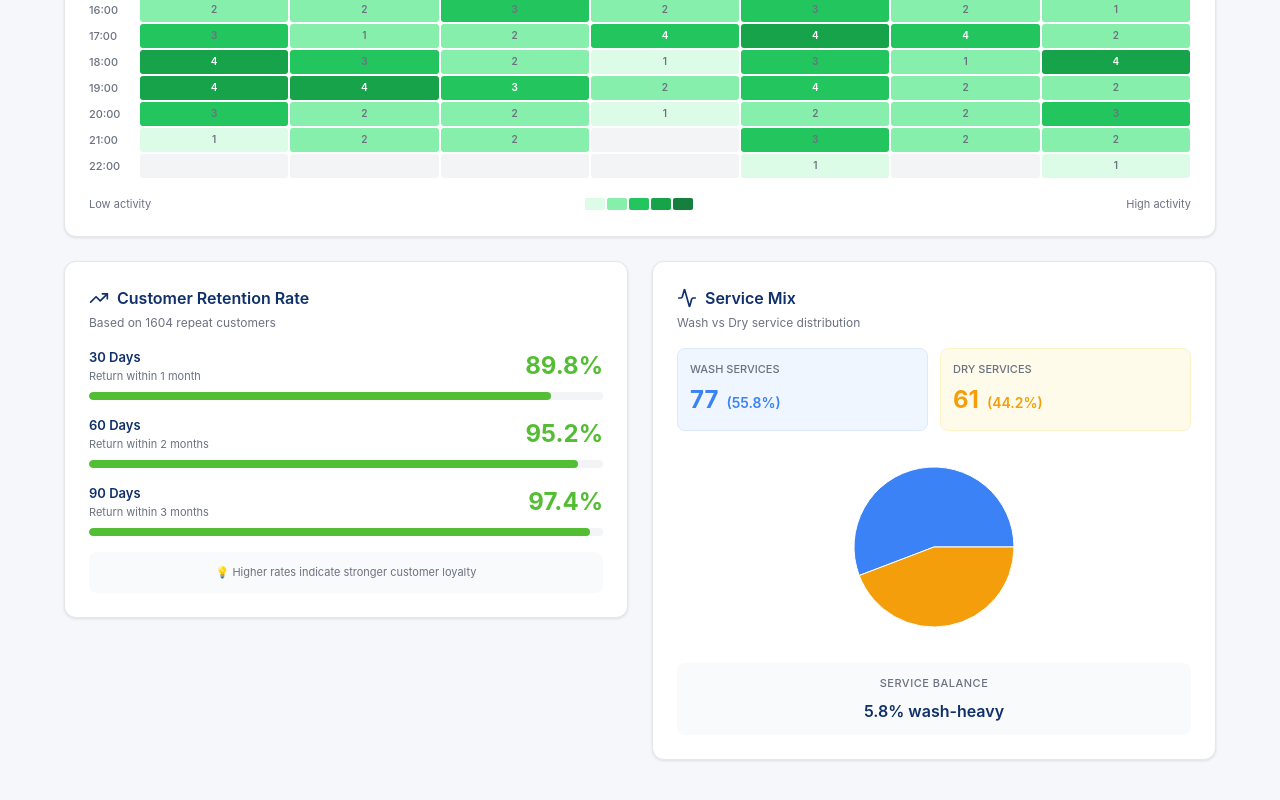
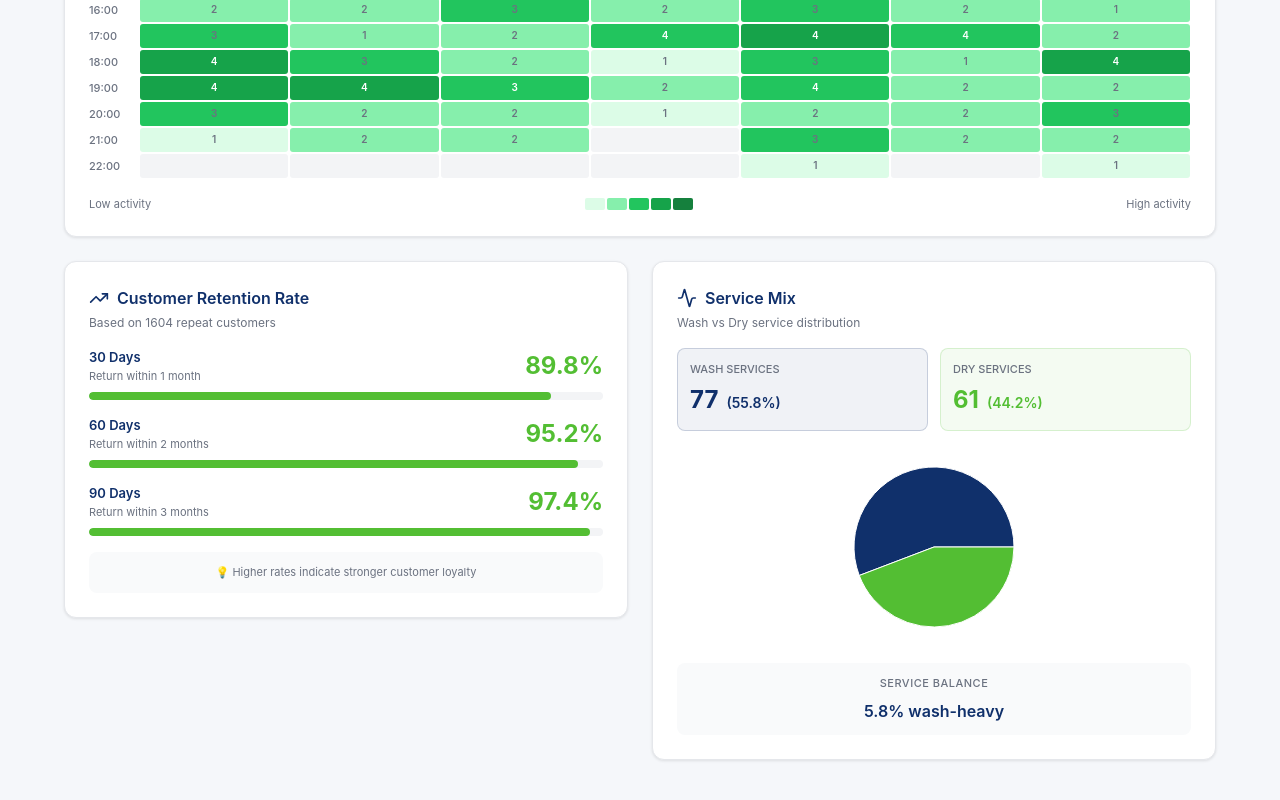
Before and after one commit to lucaslopezpuerta/LavpopBusinessIntelligence, a React (Vite) app: page / in a window 1280 px wide. Shown: the part 3251-4051 px from the top of the page. Built offline with nearby package versions, Linux system fonts and the light colour scheme; the HTML template or start-up script is replaced by a standard one.

Commit message:
Update ServiceMixIndicator.jsx

```diff
--- a/src/components/ServiceMixIndicator.jsx
+++ b/src/components/ServiceMixIndicator.jsx
@@ -1,12 +1,14 @@
+// ServiceMixIndicator_v2.0.jsx
+// ✅ Now uses Lavpop brand colors (#10306B blue, #53be33 green)
+// ✅ Service Balance calculation verified: |washPercent - 50| = deviation from 50/50
+
 import React, { useMemo } from 'react';
 import { PieChart, Pie, Cell, ResponsiveContainer, Legend, Tooltip } from 'recharts';
 import { Activity } from 'lucide-react';
 
 const COLORS = {
-  primary: '#10306B',
-  accent: '#53be33',
-  wash: '#3b82f6',
-  dry: '#f59e0b',
+  primary: '#10306B',    // Lavpop Blue (for Wash)
+  accent: '#53be33',     // Lavpop Green (for Dry)
   gray: '#6b7280'
 };
 
@@ -96,7 +98,8 @@ const ServiceMixIndicator = ({ businessMetrics }) => {
     return null;
   };
 
-  const pieColors = [COLORS.wash, COLORS.dry];
+  // Use brand colors for pie chart
+  const pieColors = [COLORS.primary, COLORS.accent];
 
   return (
     <div style={{
@@ -128,18 +131,19 @@ const ServiceMixIndicator = ({ businessMetrics }) => {
         </p>
       </div>
 
-      {/* Stats Row */}
+      {/* Stats Row - Using Brand Colors */}
       <div style={{
         display: 'grid',
         gridTemplateColumns: 'repeat(2, 1fr)',
         gap: '0.75rem',
         marginBottom: '1rem'
       }}>
+        {/* Wash Services - Primary Blue */}
         <div style={{
           padding: '0.75rem',
-          background: '#eff6ff',
+          background: `${COLORS.primary}10`,  // 10% opacity of primary
           borderRadius: '8px',
-          border: '1px solid #dbeafe'
+          border: `1px solid ${COLORS.primary}30`  // 30% opacity of primary
         }}>
           <div style={{ fontSize: '11px', color: COLORS.gray, marginBottom: '0.25rem', fontWeight: '500' }}>
             WASH SERVICES
@@ -149,19 +153,21 @@ const ServiceMixIndicator = ({ businessMetrics }) => {
             alignItems: 'baseline',
             gap: '0.5rem'
           }}>
-            <div style={{ fontSize: '24px', fontWeight: '700', color: COLORS.wash }}>
+            <div style={{ fontSize: '24px', fontWeight: '700', color: COLORS.primary }}>
               {serviceMixData.washServices}
             </div>
-            <div style={{ fontSize: '14px', fontWeight: '600', color: COLORS.wash }}>
+            <div style={{ fontSize: '14px', fontWeight: '600', color: COLORS.primary }}>
               ({serviceMixData.washPercent.toFixed(1)}%)
             </div>
           </div>
         </div>
+
+        {/* Dry Services - Accent Green */}
         <div style={{
           padding: '0.75rem',
-          background: '#fffbeb',
+          background: `${COLORS.accent}10`,  // 10% opacity of accent
           borderRadius: '8px',
-          border: '1px solid #fef3c7'
+          border: `1px solid ${COLORS.accent}30`  // 30% opacity of accent
         }}>
           <div style={{ fontSize: '11px', color: COLORS.gray, marginBottom: '0.25rem', fontWeight: '500' }}>
             DRY SERVICES
@@ -171,10 +177,10 @@ const ServiceMixIndicator = ({ businessMetrics }) => {
             alignItems: 'baseline',
             gap: '0.5rem'
           }}>
-            <div style={{ fontSize: '24px', fontWeight: '700', color: COLORS.dry }}>
+            <div style={{ fontSize: '24px', fontWeight: '700', color: COLORS.accent }}>
               {serviceMixData.dryServices}
             </div>
-            <div style={{ fontSize: '14px', fontWeight: '600', color: COLORS.dry }}>
+            <div style={{ fontSize: '14px', fontWeight: '600', color: COLORS.accent }}>
               ({serviceMixData.dryPercent.toFixed(1)}%)
             </div>
           </div>
@@ -202,6 +208,8 @@ const ServiceMixIndicator = ({ businessMetrics }) => {
       </ResponsiveContainer>
 
       {/* Balance Indicator */}
+      {/* Math: |washPercent - 50| shows deviation from perfect 50/50 balance */}
+      {/* Example: 55.8% wash → |55.8 - 50| = 5.8% wash-heavy ✅ */}
       <div style={{
         marginTop: '1rem',
         padding: '0.75rem',
@@ -222,7 +230,7 @@ const ServiceMixIndicator = ({ businessMetrics }) => {
         <div style={{
           fontSize: '16px',
           fontWeight: '600',
-          color: COLORS.primary
+          color: serviceMixData.washPercent > 50 ? COLORS.primary : COLORS.accent
         }}>
           {Math.abs(serviceMixData.washPercent - 50).toFixed(1)}% {serviceMixData.washPercent > 50 ? 'wash-heavy' : 'dry-heavy'}
         </div>
```
